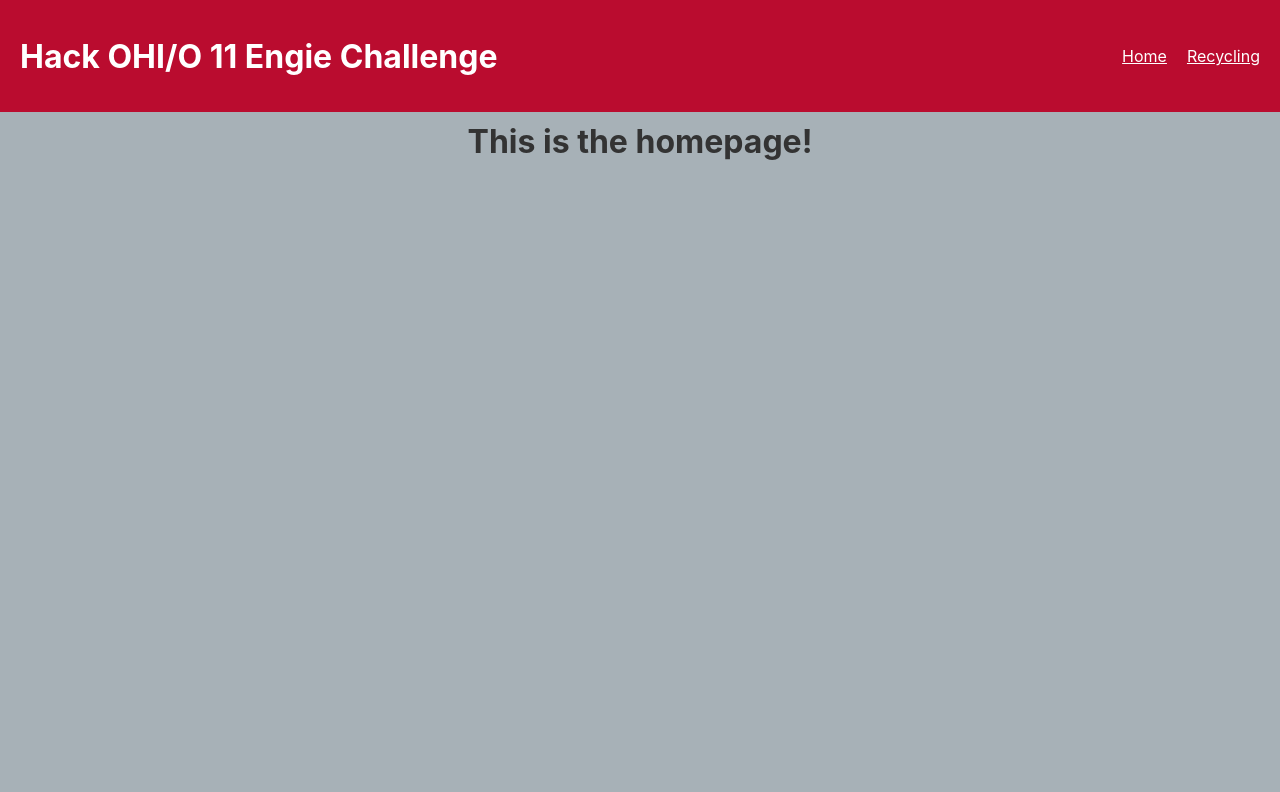
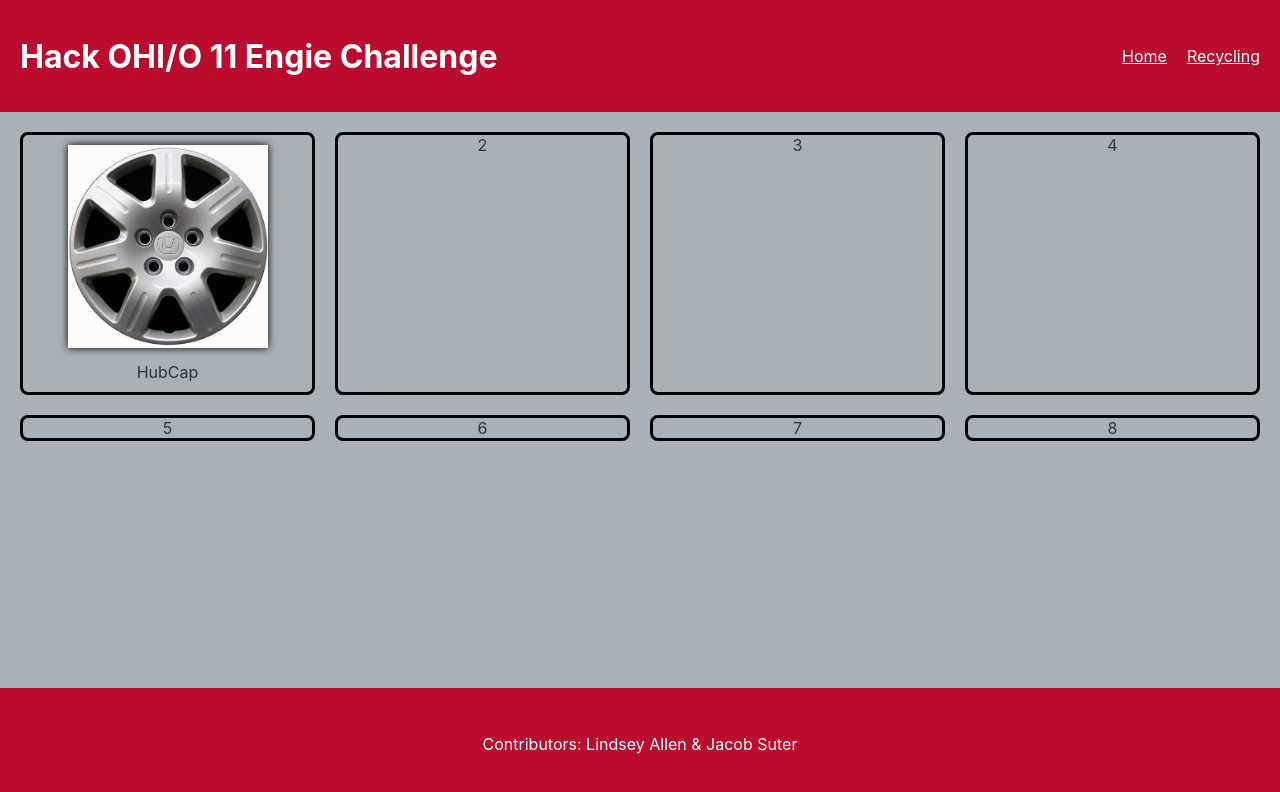
Before and after one commit to suterj12/hackohioengiechallenge, a React (Create React App) app in the folder hackproject/: page /index in a window 1280 px wide. Shown: the top 792 px of the page. Built offline with nearby package versions, Linux system fonts and the light colour scheme.

Commit message:
somethin...

```diff
--- a/hackproject/src/App.css
+++ b/hackproject/src/App.css
@@ -1,3 +1,5 @@
+@import 'displayGrid.css';
+
 body {
   background-color: #A7B1B7;
   color: #333;
@@ -32,6 +34,10 @@ a {
 
 #footer {
   background-color: #BA0C2F;
+  color: #fff;
+  display: flex;
+  justify-content: center;
+  align-items: center;
   height: 7rem;
   width: 100%;
   position: absolute;
--- a/hackproject/src/App.js
+++ b/hackproject/src/App.js
@@ -1,6 +1,7 @@
 import React from 'react';
 import './App.css';
 import Header from './components/Header';
+import Footer from './components/Footer';
 import { BrowserRouter as Router, Routes, Route }
     from 'react-router-dom';
 import Home from './pages';
@@ -14,6 +15,7 @@ function App() {
                 <Route path='/index' element={<Home />} />
                 <Route path='/recycling' element={<Recycling />} />
             </Routes>
+            <Footer />
         </Router>
     );
 }
--- /dev/null
+++ b/hackproject/src/displayGrid.css
@@ -0,0 +1,19 @@
+.display-grid {
+    padding: 20px;
+    display: grid;
+    grid-template-columns: 1fr 1fr 1fr 1fr;
+    grid-template-rows: auto;
+    grid-gap: 20px;
+}
+
+.display-grid img {
+    margin: 10px 10px 0px;
+    width: 100%;
+    max-width: 200px;
+    box-shadow: #000 0px 0px 0.5rem;
+}
+
+.display-grid div {
+    border: 3px solid #000;
+    border-radius: 0.5rem;
+}
--- a/hackproject/src/pages/index.js
+++ b/hackproject/src/pages/index.js
@@ -2,8 +2,15 @@ import React from 'react';
 
 const Home = () => {
     return (
-        <div>
-            <h1>This is the homepage!</h1>
+        <div class="display-grid">
+            <div><img src="./HubCap.jpeg" alt="Stolen car part."></img><p>HubCap</p></div>
+            <div>2</div>
+            <div>3</div>
+            <div>4</div>
+            <div>5</div>
+            <div>6</div>
+            <div>7</div>
+            <div>8</div>
         </div>
     );
 };
```
Also changed, not shown: hackproject/src/logo.svg (deleted).
